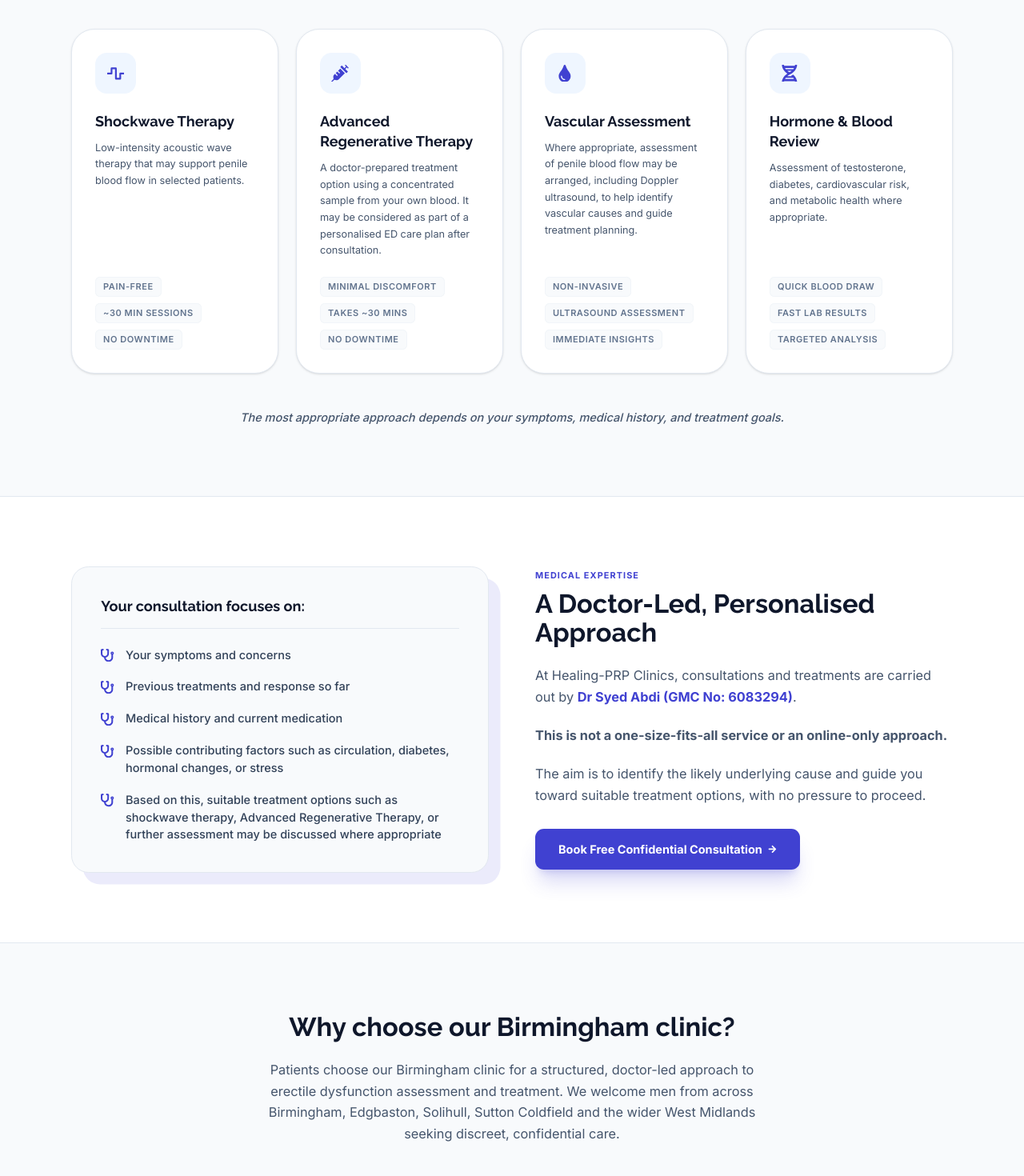
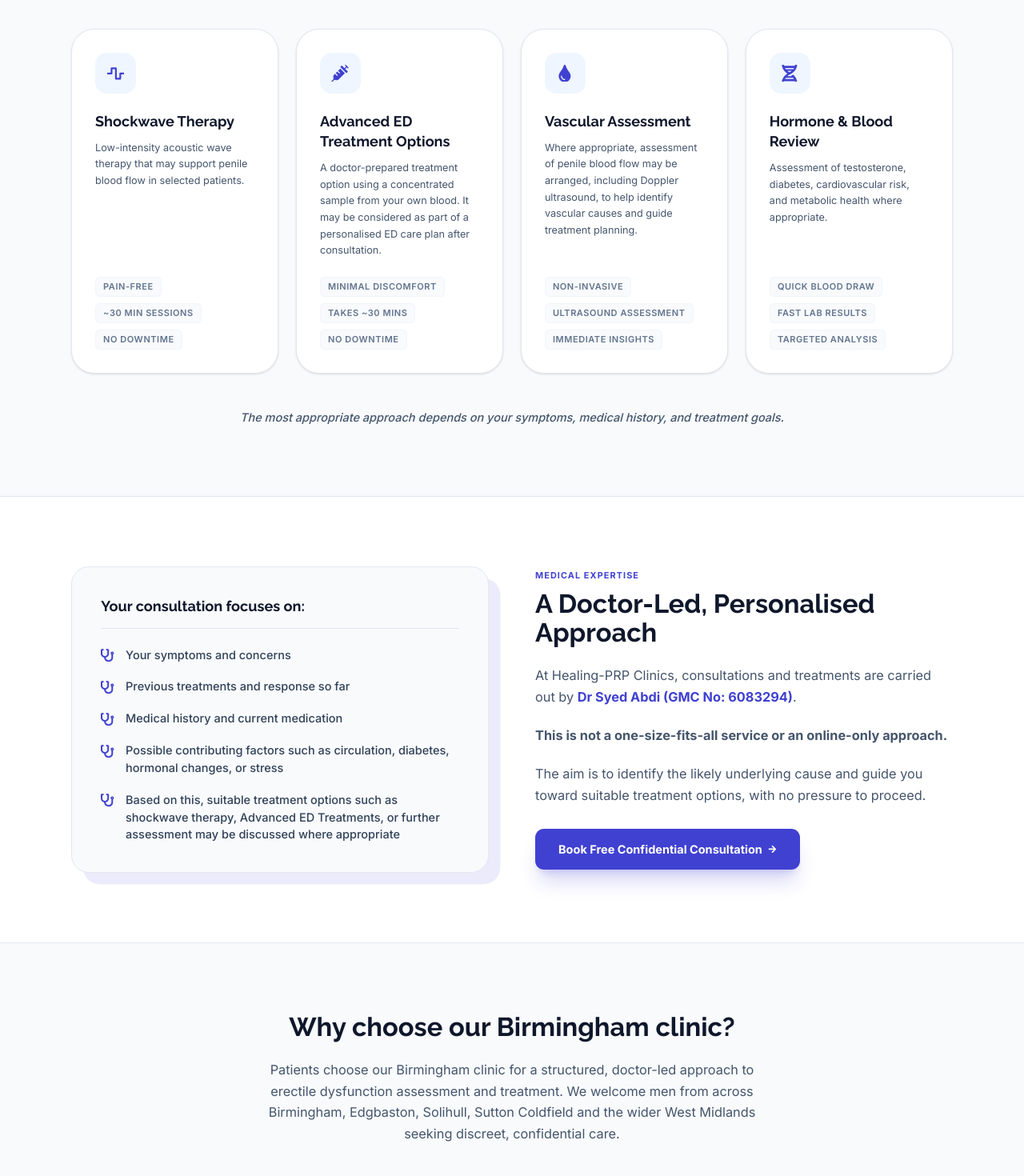
Before and after one commit to binithekid/Healing-PRP-Clinics-Preview, a Next.js app: page /birmingham/erectile-dysfunction-treatment in a window 1280 px wide. Shown: the part 940-2410 px from the top of the page at 80% size. Built offline with nearby package versions, Linux system fonts and the light colour scheme.

Commit message:
Update ErectileDysfunctionTreatmentClient.tsx

```diff
--- a/src/components/pages/ErectileDysfunctionTreatmentClient.tsx
+++ b/src/components/pages/ErectileDysfunctionTreatmentClient.tsx
@@ -126,7 +126,7 @@ export default function ErectileDysfunctionTreatmentClient({
     },
     {
       icon: FaSyringe,
-      title: "Advanced Regenerative Therapy",
+      title: "Advanced ED Treatment Options",
       description: "A doctor-prepared treatment option using a concentrated sample from your own blood. It may be considered as part of a personalised ED care plan after consultation.",
       tags: ["Minimal discomfort", "Takes ~30 mins", "No downtime"]
     },
@@ -157,7 +157,7 @@ export default function ErectileDysfunctionTreatmentClient({
     },
     {
       title: "Tailored Plan Where Appropriate",
-      description: "This may include shockwave therapy, advanced regenerative therapy, health review, or a combined approach depending on suitability.",
+      description: "This may include shockwave therapy, advanced ED treatment options, health review, or a combined approach depending on suitability.",
       icon: FaCheckCircle,
     },
   ];
@@ -384,7 +384,7 @@ export default function ErectileDysfunctionTreatmentClient({
                     "Previous treatments and response so far",
                     "Medical history and current medication",
                     "Possible contributing factors such as circulation, diabetes, hormonal changes, or stress",
-                    "Based on this, suitable treatment options such as shockwave therapy, Advanced Regenerative Therapy, or further assessment may be discussed where appropriate"
+                    "Based on this, suitable treatment options such as shockwave therapy, Advanced ED Treatments, or further assessment may be discussed where appropriate"
                   ].map((item, i) => (
                     <li key={i} className="flex items-start gap-4">
                       <FaStethoscope className="text-[#4041d1] mt-1 shrink-0 text-lg" />
```
